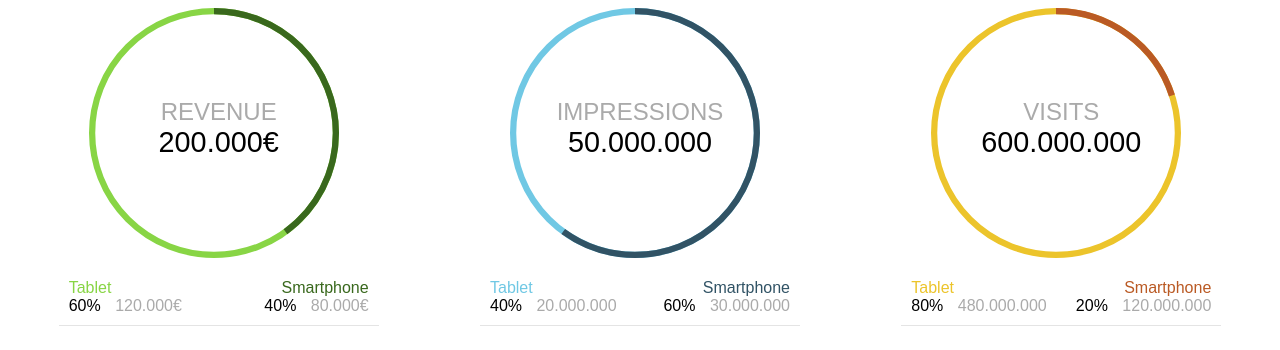
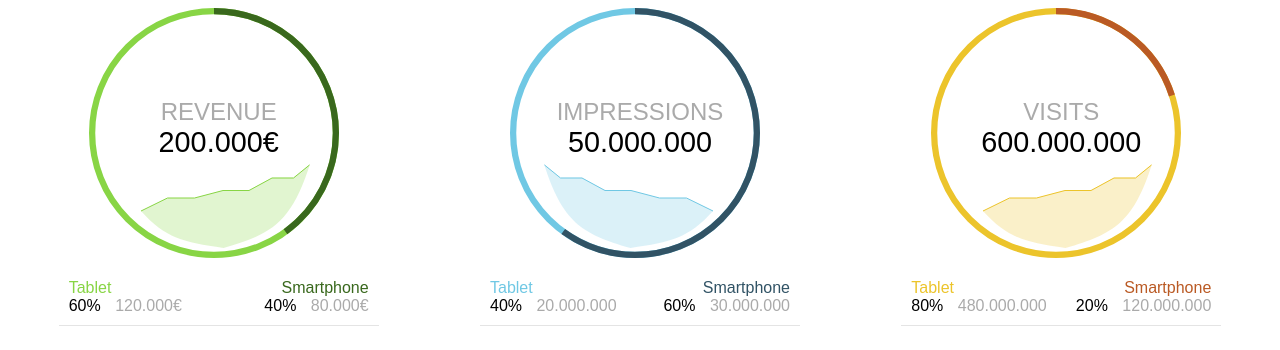
Before and after one commit to AdrienRedon/marfeel, a website with bundled scripts: page public/index.html in a window 1280 px wide. Built offline with nearby package versions, Linux system fonts and the light colour scheme.

Commit message:
ADD: variation curve

```diff
--- a/public/assets/css/app.css
+++ b/public/assets/css/app.css
@@ -19,10 +19,14 @@ p {
   justify-content: space-around;
 }
 
-.chart--circle {
+.chart--circle, .chart--variation {
   position: absolute;
   height: 250px;
   width: 250px;
+}
+
+.chart--variation {
+  margin: 50px 60px;
 }
 
 .chart--circle {
--- a/public/assets/js/app.js
+++ b/public/assets/js/app.js
@@ -1,3 +1,5 @@
-import Chart from './components/chart.js';
+import { Chart } from './components/chart.js';
+import { VariationCurve } from './components/variation-curve.js';
 
 customElements.define('app-chart', Chart);
+customElements.define('app-variation-curve', VariationCurve);
--- a/public/assets/js/components/chart.js
+++ b/public/assets/js/components/chart.js
@@ -1,6 +1,6 @@
 import { number } from '../utils/decorators.js';
 
-export default class extends HTMLElement {
+export class Chart extends HTMLElement {
 
   get dataType() {
     if (!this.hasAttribute('data-type')) {
@@ -43,6 +43,7 @@ export default class extends HTMLElement {
               <circle class="chart--circle__value" cx="-200" cy="200" r="195" stroke-width="10" fill="none" style="stroke: ${data.smartphone.color}; stroke-dashoffset: ${this.getProgressCircle(smartphonePercent).dashoffset}; stroke-dasharray: ${this.getProgressCircle(smartphonePercent).circumference}" />
             </svg>
           </div>
+          <app-variation-curve class="chart--variation" color="${data.tablet.color}" ${data.variation === 'decrease' ? 'inverted' : ''}></app-variation-curve>
           <p class="chart--title">${this.dataType}</p>
           <p class="chart--total">${number(total) + this.dataSuffix}</p>
         </div>
--- /dev/null
+++ b/public/assets/js/components/variation-curve.js
@@ -0,0 +1,23 @@
+export class VariationCurve extends HTMLElement {
+
+  get isInverted() {
+    return this.hasAttribute('inverted');
+  }
+
+  get color() {
+    if (!this.hasAttribute('color')) {
+      throw new Error('You must define a color');
+    }
+    return this.attributes.getNamedItem('color').value;
+  }
+
+  connectedCallback() {
+    this.innerHTML = `
+    <svg width="195" height="195" viewBox="0 0 195 195" fill="none" xmlns="http://www.w3.org/2000/svg">
+      <path ${this.isInverted ? 'transform="scale(-1,1) translate(-195, 0)"' : ''} d="M22 153.06L48.5 139.904H75.5L104.5 132.313H130L153 119.663H174.5L191 106C172.696 163.059 154.458 176.053 104.5 190C63.7841 184.217 46.5783 180.223 22 153.06Z" fill="${this.color}" opacity=".25" />
+      <path ${this.isInverted ? 'transform="scale(-1,1) translate(-195, 0)"' : ''} d="M22 153L48.5 140H75.5L104 132.5H130L153 120H174.5L190.5 107" stroke="${this.color}"/>
+    </svg>
+    `;
+  }
+
+}
--- a/public/assets/js/utils/decorators.js
+++ b/public/assets/js/utils/decorators.js
@@ -19,4 +19,4 @@ function number(value, decimal) {
 
 export {
   number,
-}
+};
```
